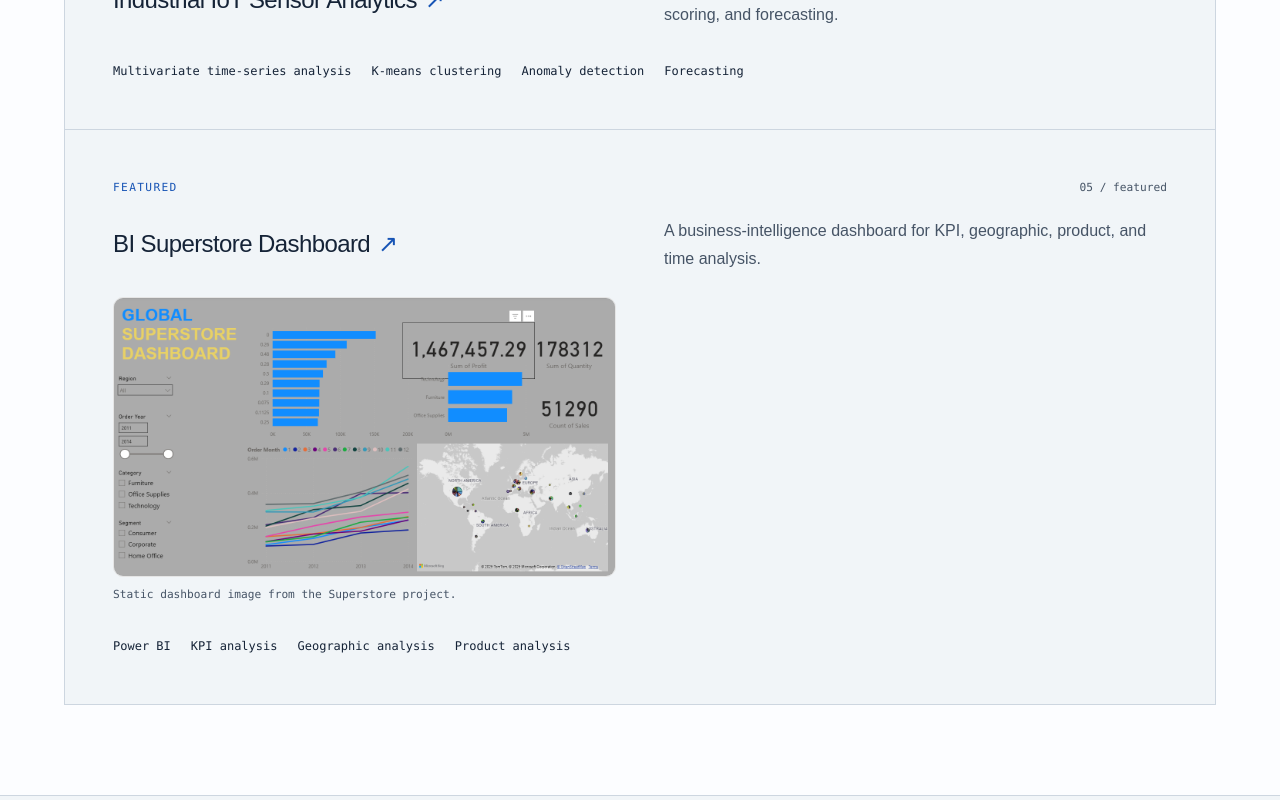
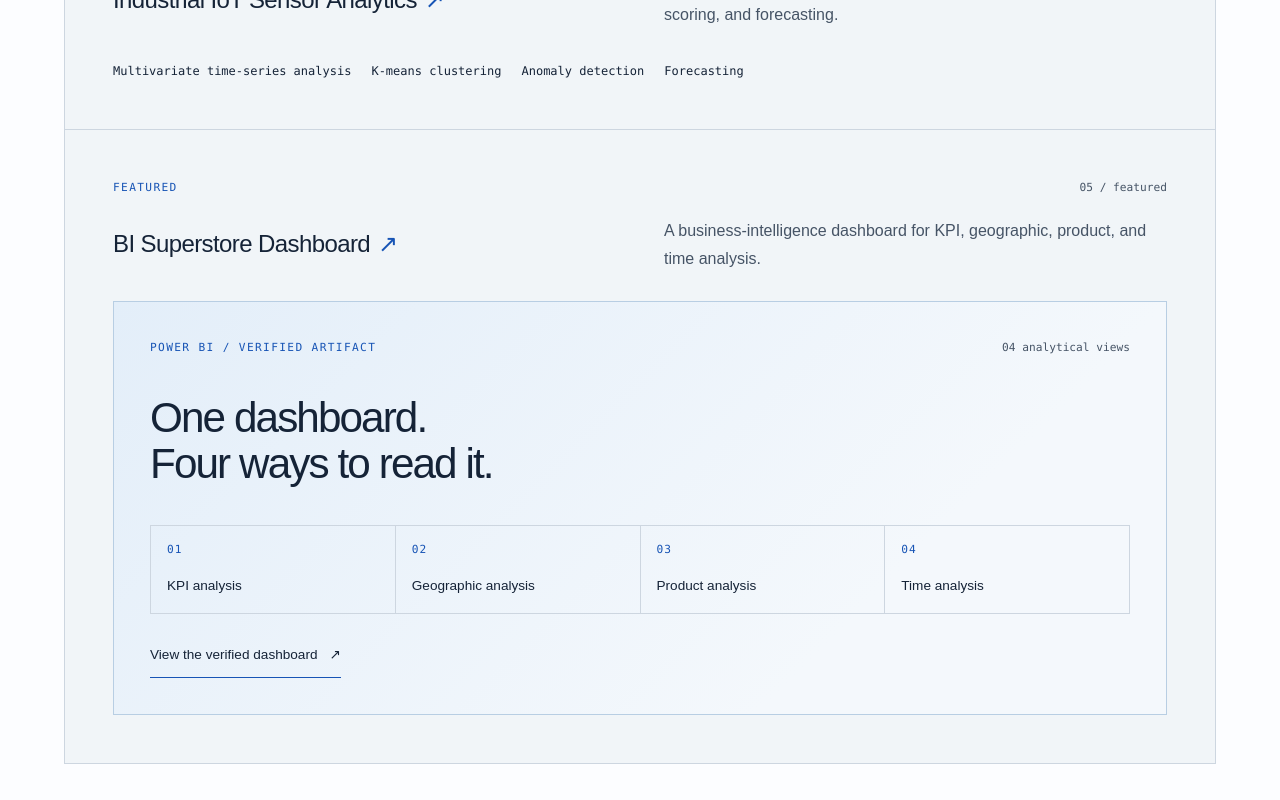
Before and after one commit to Sketch333/portfolio-website, a Next.js app: page / in a window 1280 px wide. Shown: the part 2240-3040 px from the top of the page. Built offline with nearby package versions, Linux system fonts and the light colour scheme.

Commit message:
refine Superstore homepage preview

```diff
--- a/app/globals.css
+++ b/app/globals.css
@@ -182,6 +182,15 @@
 .home-project-lead { background-image: var(--home-glow); }
 .home-project-title { display: inline-block; min-height: 44px; text-wrap: pretty; }
 .home-project-featured h3 { font-size: 1.5rem; }
+.home-bi-preview { overflow: hidden; border: 1px solid #b8cee3; background: linear-gradient(135deg, #e3eef9, #f4f8fc 72%); padding: clamp(1.25rem, 3vw, 2.25rem); }
+.dark .home-bi-preview { border-color: #305777; background: linear-gradient(135deg, #102c44, #0a1a2b 72%); }
+.home-bi-preview-header { display: flex; flex-wrap: wrap; align-items: center; justify-content: space-between; gap: .5rem 1rem; }
+.home-bi-preview-intro { margin-block: clamp(1.75rem, 3vw, 3rem); font-size: clamp(1.75rem, 3.3vw, 3rem); font-weight: 500; line-height: 1.08; letter-spacing: -.045em; }
+.home-bi-preview-grid { display: grid; grid-template-columns: repeat(2, minmax(0, 1fr)); border-top: 1px solid var(--home-rule); border-left: 1px solid var(--home-rule); }
+.home-bi-preview-grid li { display: flex; min-height: 5.5rem; flex-direction: column; justify-content: space-between; gap: 1rem; border-right: 1px solid var(--home-rule); border-bottom: 1px solid var(--home-rule); padding: 1rem; font-size: .85rem; font-weight: 500; }
+.home-bi-preview-number { color: var(--home-accent); font-family: var(--font-mono); font-size: .7rem; letter-spacing: .08em; }
+.home-bi-preview-link { display: inline-flex; min-height: 44px; align-items: center; gap: .75rem; margin-top: 1.25rem; border-bottom: 1px solid var(--home-accent); font-size: .85rem; font-weight: 500; }
+.home-bi-preview-link:hover { color: var(--home-accent); }
 .home-contact { background-image: var(--home-glow); }
 @media (min-width: 768px) {
   .home-projects { grid-template-columns: 1fr 1fr; }
@@ -190,6 +199,9 @@
   .home-project-featured { grid-column: 1 / -1; display: grid; grid-template-columns: 1fr 1fr; column-gap: 3rem; }
   .home-project-featured > div { grid-column: 1 / -1; }
   .home-project-featured ul { grid-column: 1 / -1; }
+}
+@media (min-width: 1024px) {
+  .home-bi-preview-grid { grid-template-columns: repeat(4, minmax(0, 1fr)); }
 }
 
 /* One connected system: a horizontal progression on desktop, a vertical spine on mobile. */
--- a/components/projects/project-card.tsx
+++ b/components/projects/project-card.tsx
@@ -1,5 +1,4 @@
 import Link from 'next/link';
-import Image from 'next/image';
 import { getProjectPresentation } from '@/lib/projects/presentation';
 import type { ProjectRecord } from '@/types/content';
 
@@ -13,11 +12,12 @@
 export function ProjectCard({ project, variant, ordinal, lead = false }: ProjectCardProps) {
   const presentation = getProjectPresentation(project);
   const isHome = variant === 'home';
+  const isBiHome = isHome && project.slug === 'bi-superstore-dashboard';
 
   return (
     <article
       className={isHome
-        ? `home-project ${lead ? 'home-project-lead' : ''} ${project.tier === 'featured' ? 'home-project-featured' : ''}`
+        ? `home-project ${lead ? 'home-project-lead' : ''} ${project.tier === 'featured' ? 'home-project-featured' : ''} ${isBiHome ? 'home-project-bi' : ''}`
         : 'h-full rounded-xl border bg-card p-6 text-card-foreground'}
     >
       {isHome && (
@@ -46,17 +46,25 @@
         : 'mt-3 leading-7 text-muted-foreground'}>
         {project.description}
       </p>
-      {isHome && project.slug === 'bi-superstore-dashboard' && (
-        <figure className="mt-6">
-          <Image
-            src="/projects/superstore-dashboard.png"
-            alt="Global Superstore Power BI dashboard showing filters, KPI summaries, product bars, trends, and a world map"
-            width={1300}
-            height={722}
-            className="h-auto w-full rounded-lg border"
-          />
-          <figcaption className="home-caption mt-2">Static dashboard image from the Superstore project.</figcaption>
-        </figure>
+      {isBiHome && (
+        <div className="home-bi-preview mt-7" role="group" aria-label="Superstore dashboard analysis areas">
+          <div className="home-bi-preview-header">
+            <p className="home-kicker">Power BI / verified artifact</p>
+            <p className="home-caption">04 analytical views</p>
+          </div>
+          <p className="home-bi-preview-intro">One dashboard.<br />Four ways to read it.</p>
+          <ol className="home-bi-preview-grid">
+            {['KPI analysis', 'Geographic analysis', 'Product analysis', 'Time analysis'].map((area, index) => (
+              <li key={area}>
+                <span className="home-bi-preview-number">0{index + 1}</span>
+                <span>{area}</span>
+              </li>
+            ))}
+          </ol>
+          <Link href={`/projects/${project.slug}`} className="home-bi-preview-link">
+            View the verified dashboard <span aria-hidden="true">↗</span>
+          </Link>
+        </div>
       )}
       {project.role && (
         <p className={isHome ? 'mt-5 text-sm leading-6' : 'mt-4 text-sm leading-6'}>
@@ -64,7 +72,7 @@
           {project.role}
         </p>
       )}
-      {project.technologies.length > 0 && (
+      {project.technologies.length > 0 && !isBiHome && (
         <ul
           aria-label={`${project.title} technologies`}
           className={isHome
```
Also changed, not shown: 1 other file (tests, documents, lock files or other folders).
